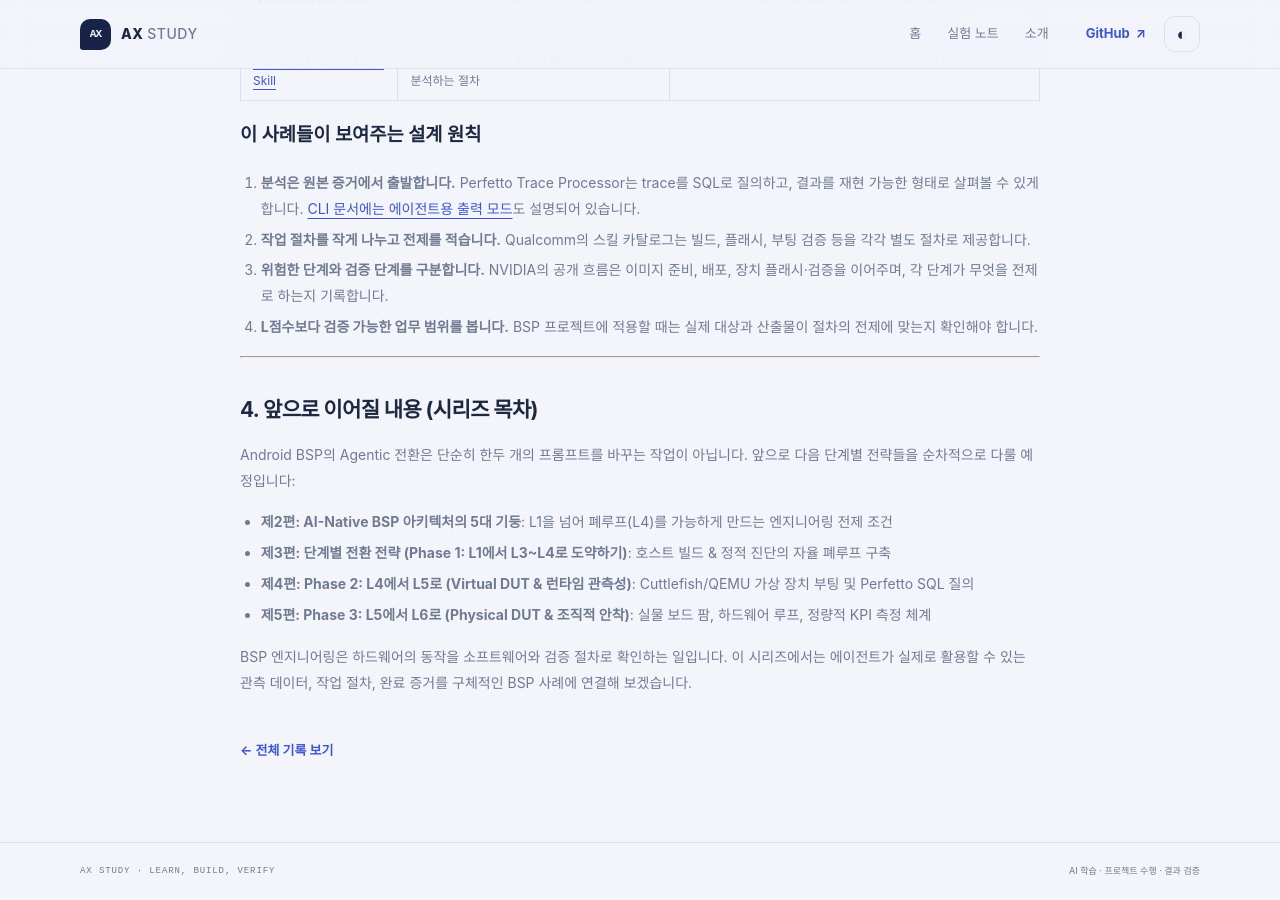
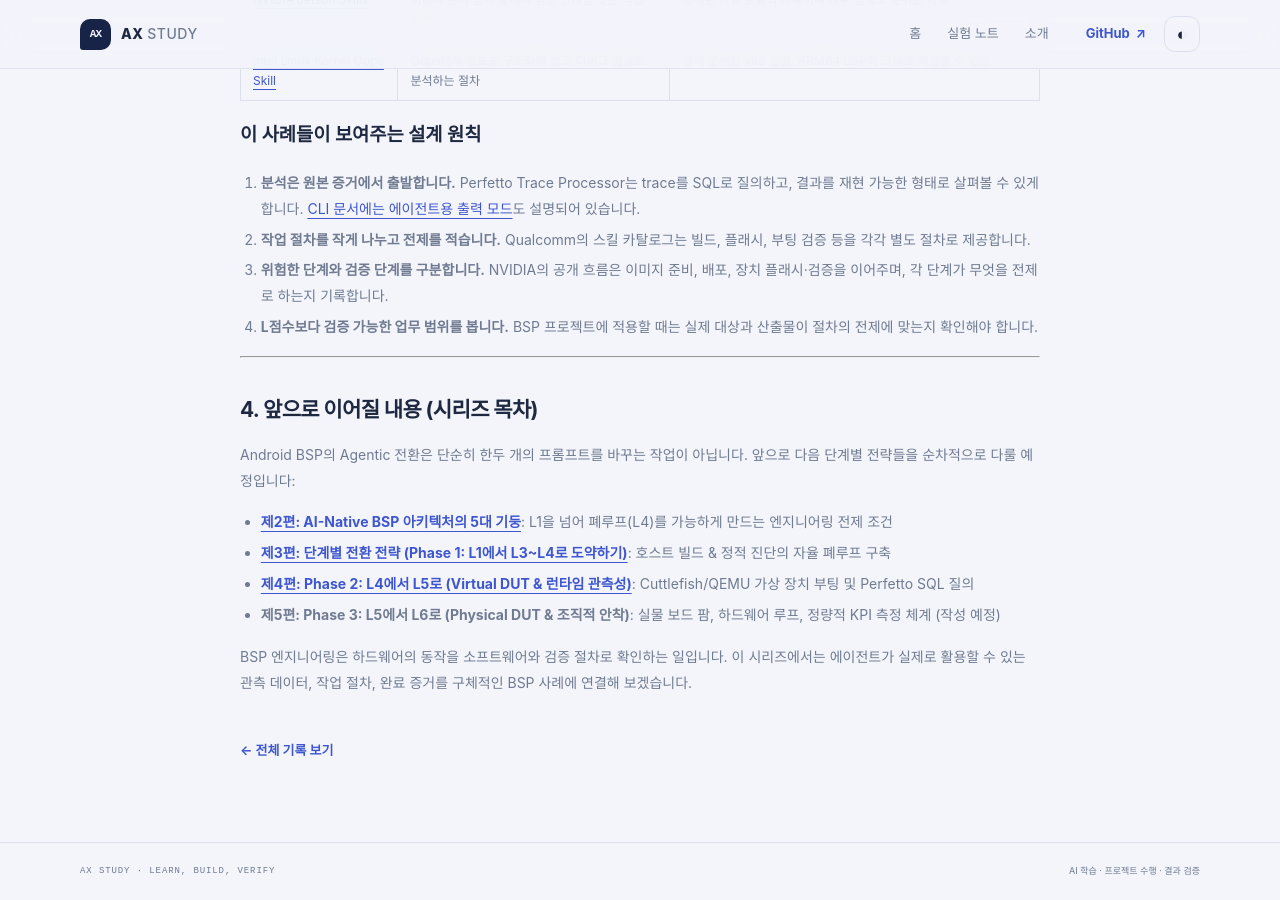
Before and after one commit to hkkoo/ax-study, a Jekyll site: the page built from _posts/2026-10-18-agentic-bsp-shift-definition-and-landscape.md, in a window 1280 px wide and 900 px high, scrolled down 2694 px. Built offline with Jekyll 4.4.1, drawn with Linux system fonts in a browser that asks for light colours.

Commit message:
[verified][agy] Add clickable links to subsequent parts across series posts

```diff
--- a/_posts/2026-10-18-agentic-bsp-shift-definition-and-landscape.md
+++ b/_posts/2026-10-18-agentic-bsp-shift-definition-and-landscape.md
@@ -85,9 +85,9 @@ BSP의 Agentic Engineering은 **"확인된 타깃 정보 + 작업에 맞는 절
 
 Android BSP의 Agentic 전환은 단순히 한두 개의 프롬프트를 바꾸는 작업이 아닙니다. 앞으로 다음 단계별 전략들을 순차적으로 다룰 예정입니다:
 
-- **제2편: AI-Native BSP 아키텍처의 5대 기둥**: L1을 넘어 폐루프(L4)를 가능하게 만드는 엔지니어링 전제 조건
-- **제3편: 단계별 전환 전략 (Phase 1: L1에서 L3~L4로 도약하기)**: 호스트 빌드 & 정적 진단의 자율 폐루프 구축
-- **제4편: Phase 2: L4에서 L5로 (Virtual DUT & 런타임 관측성)**: Cuttlefish/QEMU 가상 장치 부팅 및 Perfetto SQL 질의
-- **제5편: Phase 3: L5에서 L6로 (Physical DUT & 조직적 안착)**: 실물 보드 팜, 하드웨어 루프, 정량적 KPI 측정 체계
+- **[제2편: AI-Native BSP 아키텍처의 5대 기둥]({{ '/posts/agentic-bsp-shift-five-pillars/' | relative_url }})**: L1을 넘어 폐루프(L4)를 가능하게 만드는 엔지니어링 전제 조건
+- **[제3편: 단계별 전환 전략 (Phase 1: L1에서 L3~L4로 도약하기)]({{ '/posts/agentic-bsp-shift-phase1-strategy/' | relative_url }})**: 호스트 빌드 & 정적 진단의 자율 폐루프 구축
+- **[제4편: Phase 2: L4에서 L5로 (Virtual DUT & 런타임 관측성)]({{ '/posts/agentic-bsp-shift-phase2-strategy/' | relative_url }})**: Cuttlefish/QEMU 가상 장치 부팅 및 Perfetto SQL 질의
+- **제5편: Phase 3: L5에서 L6로 (Physical DUT & 조직적 안착)**: 실물 보드 팜, 하드웨어 루프, 정량적 KPI 측정 체계 (작성 예정)
 
 BSP 엔지니어링은 하드웨어의 동작을 소프트웨어와 검증 절차로 확인하는 일입니다. 이 시리즈에서는 에이전트가 실제로 활용할 수 있는 관측 데이터, 작업 절차, 완료 증거를 구체적인 BSP 사례에 연결해 보겠습니다.
```
Also changed, not shown: _posts/2026-10-18-agentic-bsp-shift-five-pillars.md (+1 -1 lines), _posts/2026-10-18-agentic-bsp-shift-phase1-strategy.md (+1 -1 lines).
